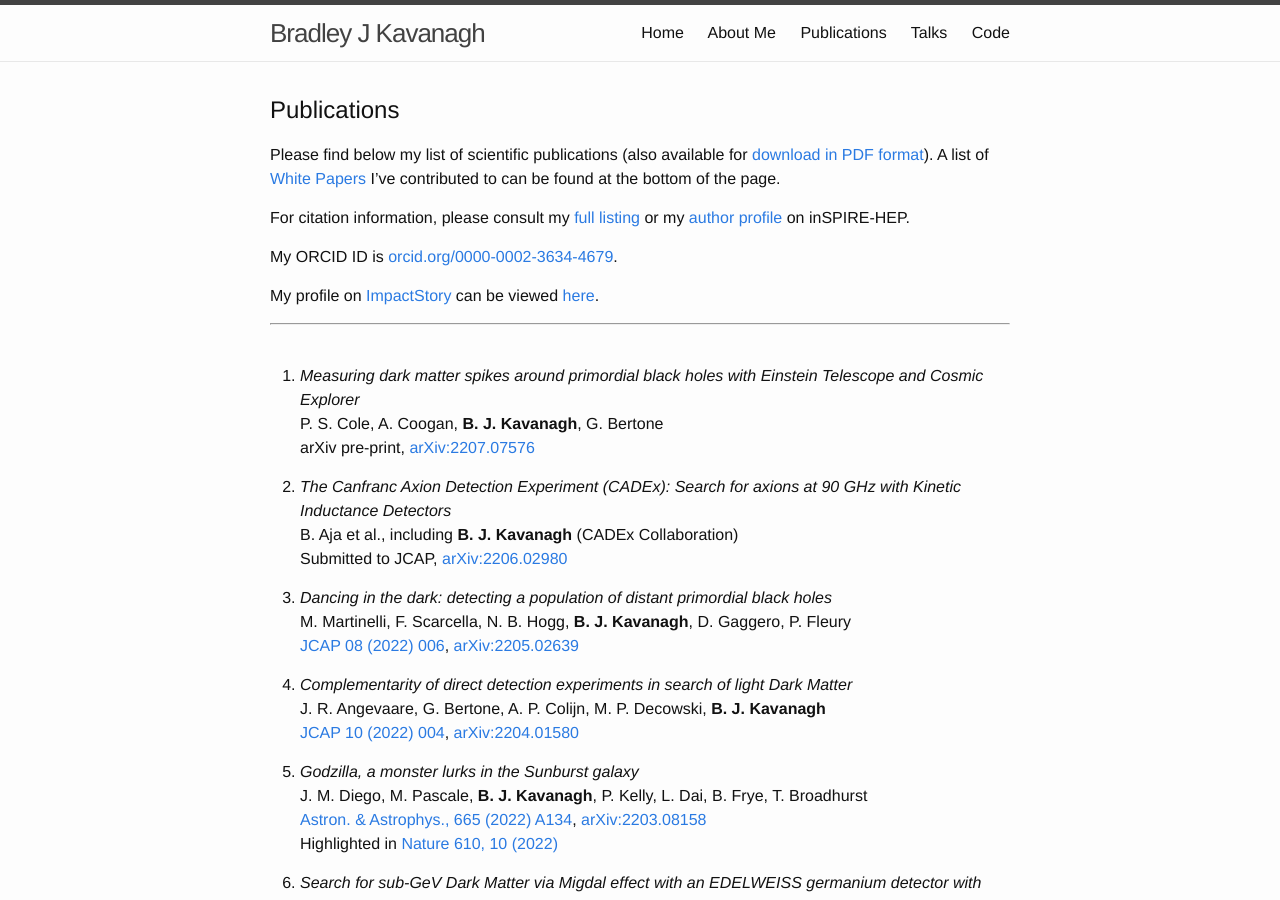
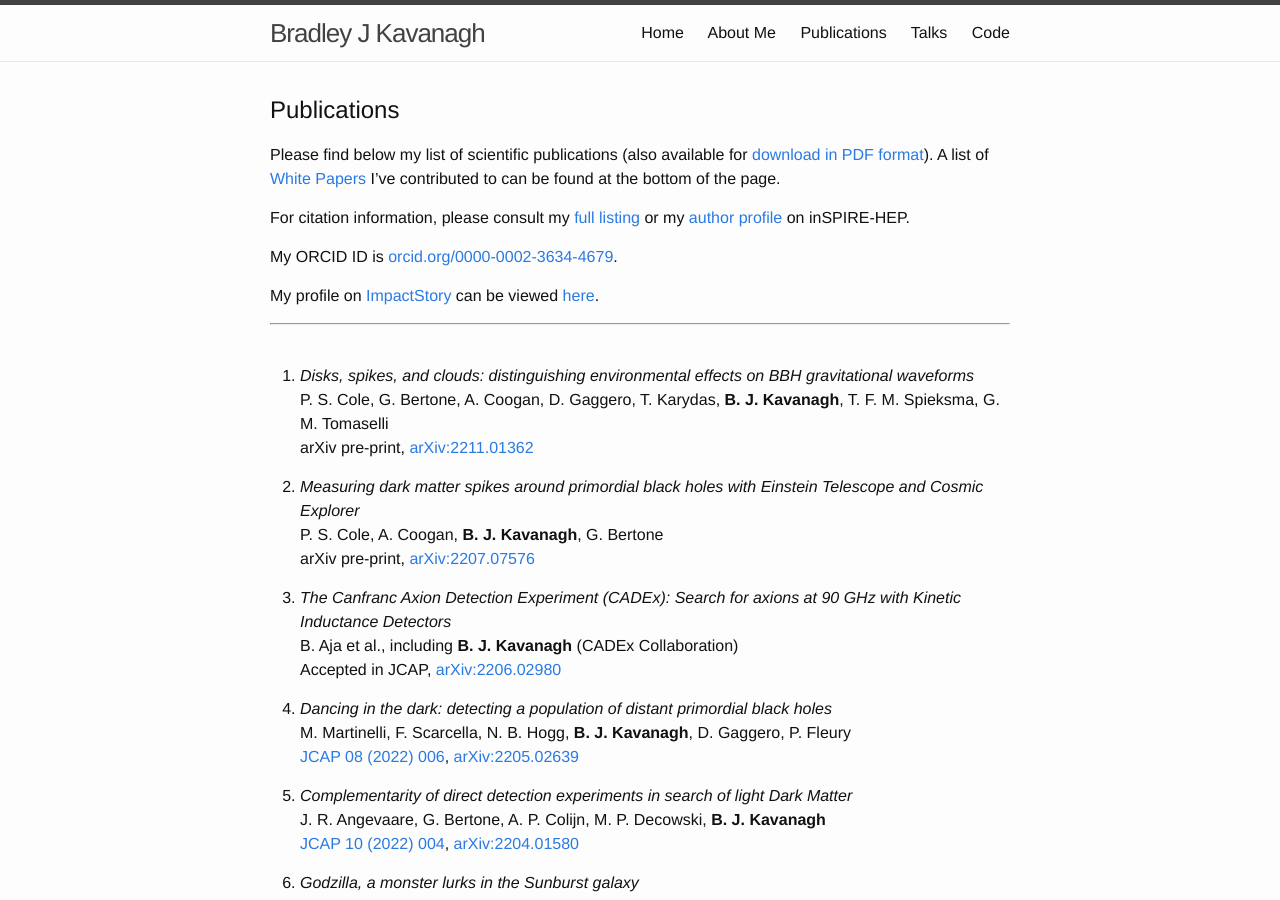
Before and after one commit to bradkav/bradkav.github.io, a Jekyll site: the page built from publications.md, in a window 1280 px wide and 900 px high. Built offline with Jekyll 4.4.1, drawn with Linux system fonts in a browser that asks for light colours.

Commit message:
Updated with new paper

```diff
--- a/publications.md
+++ b/publications.md
@@ -20,13 +20,17 @@ My profile on [ImpactStory](https://impactstory.org/) can be viewed [here](https
 ***
 <br>
 
-1. *Measuring dark matter spikes around primordial black holes with Einstein Telescope and Cosmic Explorer*
+1. *Disks, spikes, and clouds: distinguishing environmental effects on BBH gravitational waveforms*
+P. S. Cole, G. Bertone, A. Coogan, D. Gaggero, T. Karydas, **B. J. Kavanagh**, T. F. M. Spieksma, G. M. Tomaselli
+arXiv pre-print, [arXiv:2211.01362](https://arxiv.org/abs/2211.01362)
+
+2. *Measuring dark matter spikes around primordial black holes with Einstein Telescope and Cosmic Explorer*
 P. S. Cole, A. Coogan, **B. J. Kavanagh**, G. Bertone
 arXiv pre-print, [arXiv:2207.07576](https://arxiv.org/abs/2207.07576)
 
 2. *The Canfranc Axion Detection Experiment (CADEx): Search for axions at 90 GHz with Kinetic Inductance Detectors*
 B. Aja et al., including **B. J. Kavanagh** (CADEx Collaboration)
-Submitted to JCAP, [arXiv:2206.02980](https://arxiv.org/abs/2206.02980)
+Accepted in JCAP, [arXiv:2206.02980](https://arxiv.org/abs/2206.02980)
 
 2. *Dancing in the dark: detecting a population of distant primordial black holes*
 M. Martinelli, F. Scarcella, N. B. Hogg, **B. J. Kavanagh**, D. Gaggero, P. Fleury
```
Also changed, not shown: 2 other files.
